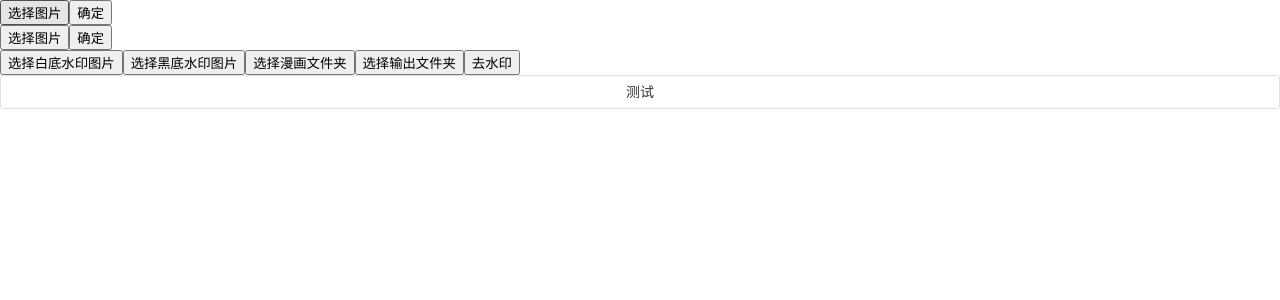
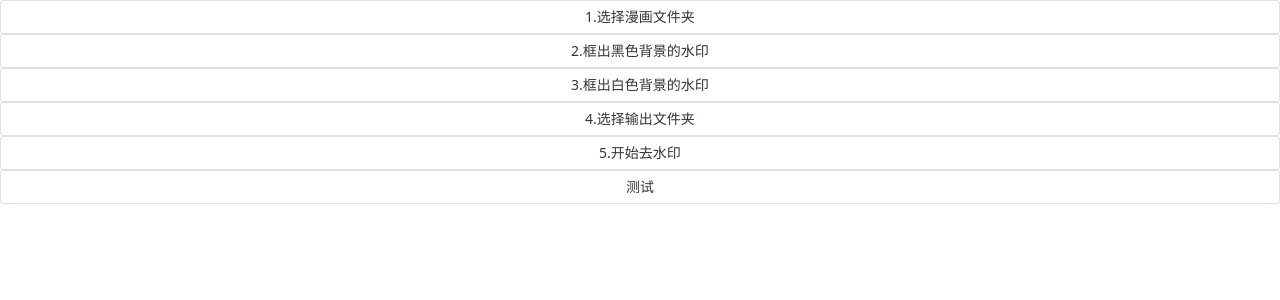
Before and after one commit to lanyeeee/bilibili-manga-watermark-remover, a Vue app: page / in a window 1280 px wide. Shown: the top 300 px of the page. Built offline with nearby package versions, Linux system fonts and the light colour scheme.

Commit message:
feat: 去水印的功能流程

```diff
--- a/components.d.ts
+++ b/components.d.ts
@@ -7,7 +7,12 @@ export {}
 /* prettier-ignore */
 declare module 'vue' {
   export interface GlobalComponents {
-    BackgroundMaker: typeof import('./src/components/BackgroundMaker.vue')['default']
+    BackgroundCropper: typeof import('./src/components/BackgroundCropper.vue')['default']
     NButton: typeof import('naive-ui')['NButton']
+    NModal: typeof import('naive-ui')['NModal']
+    NModalProvider: typeof import('naive-ui')['NModalProvider']
+    NStep: typeof import('naive-ui')['NStep']
+    NSteps: typeof import('naive-ui')['NSteps']
+    NText: typeof import('naive-ui')['NText']
   }
 }
--- a/src/App.vue
+++ b/src/App.vue
@@ -1,22 +1,24 @@
 <script setup lang="ts">
-import BackgroundMaker from "./components/BackgroundMaker.vue";
 import {invoke} from "@tauri-apps/api/core";
 import {ref} from "vue";
 import {open} from "@tauri-apps/plugin-dialog";
+import BackgroundCropper from "./components/BackgroundCropper.vue";
 
-const whitePath = ref<string>();
-const blackPath = ref<string>();
 const mangaDir = ref<string>();
 const outputDir = ref<string>();
+const showBlackModal = ref(false);
+const showWhiteModal = ref(false);
 
 
 async function removeWatermark() {
-  if (whitePath.value === undefined) {
-    console.error("请选择白底水印图片");
+  const blackExist: boolean = await invoke("background_exists", {isBlack: true});
+  const whiteExist: boolean = await invoke("background_exists", {isBlack: false});
+  if (!blackExist) {
+    console.error("请选择黑色背景图");
     return;
   }
-  if (blackPath.value === undefined) {
-    console.error("请选择黑底水印图片");
+  if (!whiteExist) {
+    console.error("请选择白色背景图");
     return;
   }
   if (mangaDir.value === undefined) {
@@ -29,29 +31,9 @@ async function removeWatermark() {
   }
 
   await invoke("remove_watermark", {
-    whitePath: whitePath.value,
-    blackPath: blackPath.value,
     mangaDir: mangaDir.value,
     outputDir: outputDir.value,
   });
-}
-
-async function selectWhitePath() {
-  const fileResponse = await open();
-  if (fileResponse === null) {
-    return;
-  }
-
-  whitePath.value = fileResponse.path;
-}
-
-async function selectBlackPath() {
-  const fileResponse = await open();
-  if (fileResponse === null) {
-    return;
-  }
-
-  blackPath.value = fileResponse.path;
 }
 
 async function selectMangaDir() {
@@ -72,18 +54,26 @@ async function selectOutputDir() {
   outputDir.value = dirPath;
 }
 
+async function test(){
+}
 
 </script>
 
 <template>
-  <div>
-    <background-maker :is-black="true"/>
-    <background-maker :is-black="false"/>
-  </div>
-  <button @click="selectWhitePath">选择白底水印图片</button>
-  <button @click="selectBlackPath">选择黑底水印图片</button>
-  <button @click="selectMangaDir">选择漫画文件夹</button>
-  <button @click="selectOutputDir">选择输出文件夹</button>
-  <button @click="removeWatermark">去水印</button>
-  <n-button class="w-full">测试</n-button>
+  <n-modal-provider>
+    <div class="flex flex-col">
+      <n-button @click="selectMangaDir">1.选择漫画文件夹</n-button>
+      <n-button @click="showBlackModal=true">2.框出黑色背景的水印</n-button>
+      <n-button @click="showWhiteModal=true">3.框出白色背景的水印</n-button>
+      <n-button @click="selectOutputDir">4.选择输出文件夹</n-button>
+      <n-button @click="removeWatermark">5.开始去水印</n-button>
+      <n-button @click="test">测试</n-button>
+    </div>
+    <n-modal v-model:show="showBlackModal" :mask-closable="false">
+      <background-cropper :is-black="true" :manga-dir="mangaDir" v-model:show="showBlackModal"/>
+    </n-modal>
+    <n-modal v-model:show="showWhiteModal" :mask-closable="false">
+      <background-cropper :is-black="false" :manga-dir="mangaDir" v-model:show="showWhiteModal"/>
+    </n-modal>
+  </n-modal-provider>
 </template>
--- a/src/components/BackgroundMaker.vue
+++ b/src/components/BackgroundCropper.vue
@@ -6,7 +6,9 @@ import {open} from "@tauri-apps/plugin-dialog";
 
 const props = defineProps<{
   isBlack: boolean;
+  mangaDir: string | undefined;
 }>();
+const show = defineModel<boolean>("show", {required: true});
 
 const MASKER_OPACITY = 0.7;
 const maskerValue = computed(() => props.isBlack ? 255 : 0);
@@ -38,9 +40,9 @@ onMounted(() => {
     //设置canvas大小
     canvas.value.width = srcImage.width;
     canvas.value.height = srcImage.height;
-    canvasContainer.value.style.width = `${srcImage.width}px`;
-    canvasContainer.value.style.height = `${srcImage.height}px`;
     canvasContainer.value.style.display = "block";
+    canvasContainer.value.scrollTop = canvasContainer.value.scrollHeight;
+    canvasContainer.value.scrollLeft = canvasContainer.value.scrollWidth;
     // 绘制图片，并设置masker
     ctx.fillStyle = `rgba(${maskerValue.value}, ${maskerValue.value}, ${maskerValue.value}, ${MASKER_OPACITY})`;
     ctx.fillRect(0, 0, canvas.value.width, canvas.value.height);
@@ -50,7 +52,7 @@ onMounted(() => {
 });
 
 async function selectImage() {
-  const fileResponse = await open();
+  const fileResponse = await open({defaultPath: props.mangaDir});
   if (fileResponse === null) {
     // 用户取消选择文件
     return;
@@ -128,6 +130,7 @@ function handleMouseUp(moveEventHandler: (event: MouseEvent) => void, upEventHan
 
 async function onConfirm() {
   await invoke("generate_background", {imagePath: srcImagePath, rectData: rectData, isBlack: props.isBlack});
+  show.value = false;
 }
 
 </script>
@@ -135,10 +138,10 @@ async function onConfirm() {
 <template>
   <div>
     <button @click="selectImage">选择图片</button>
-    <div ref="canvasContainer" class="canvasContainer" style="display: none;">
+    <div ref="canvasContainer" class="overflow-auto hidden" style="height: 70vh;width: 90vw">
       <canvas ref="canvas" @mousedown="handleMouseDown"/>
     </div>
-    <button @click="onConfirm">确定</button>
+    <n-button type="primary" @click="onConfirm">确定</n-button>
+    <n-button type="info" @click="show=false">取消</n-button>
   </div>
-
 </template>
```
Also changed, not shown: 1 other file (tests, documents, lock files or other folders).
